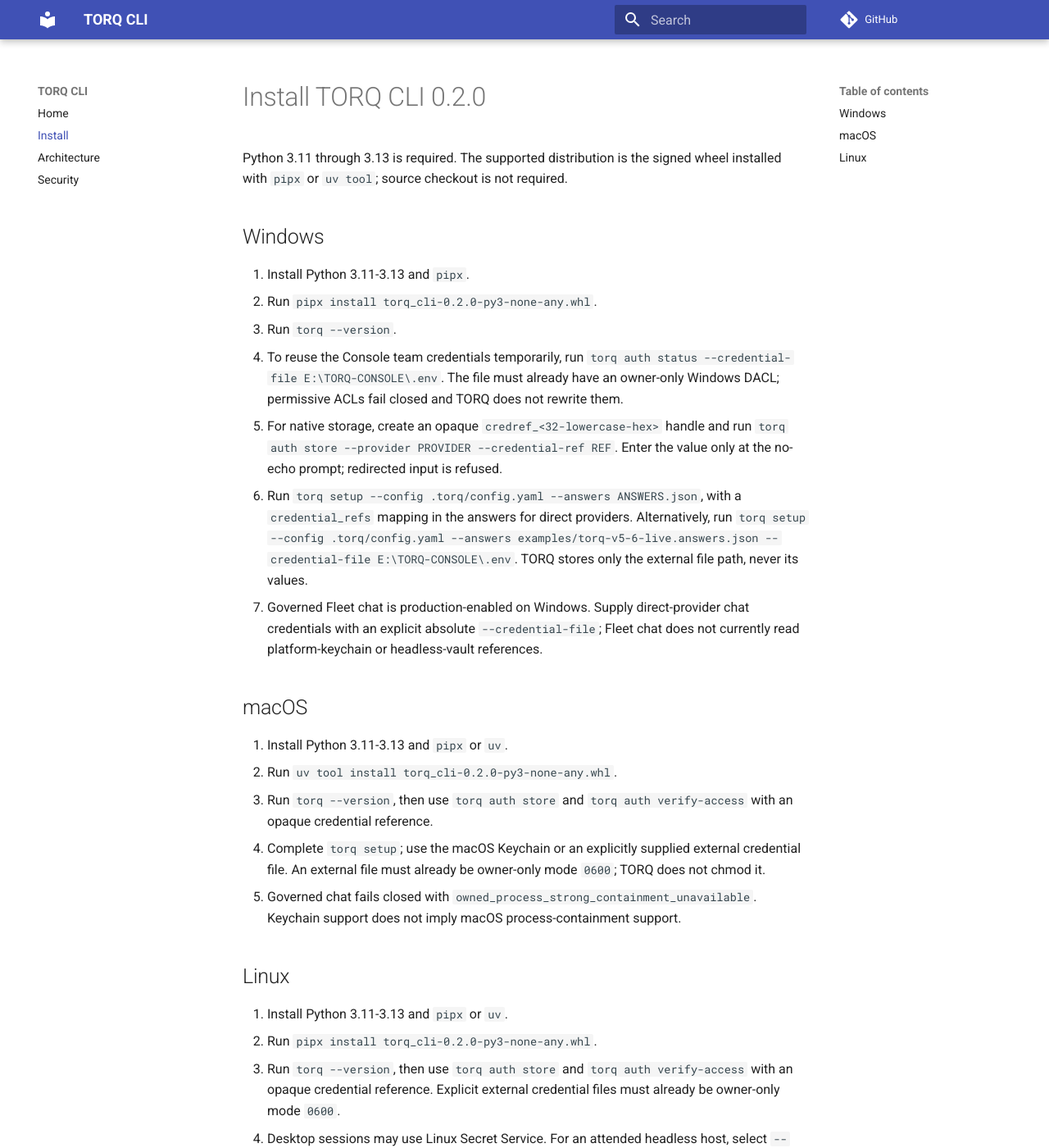
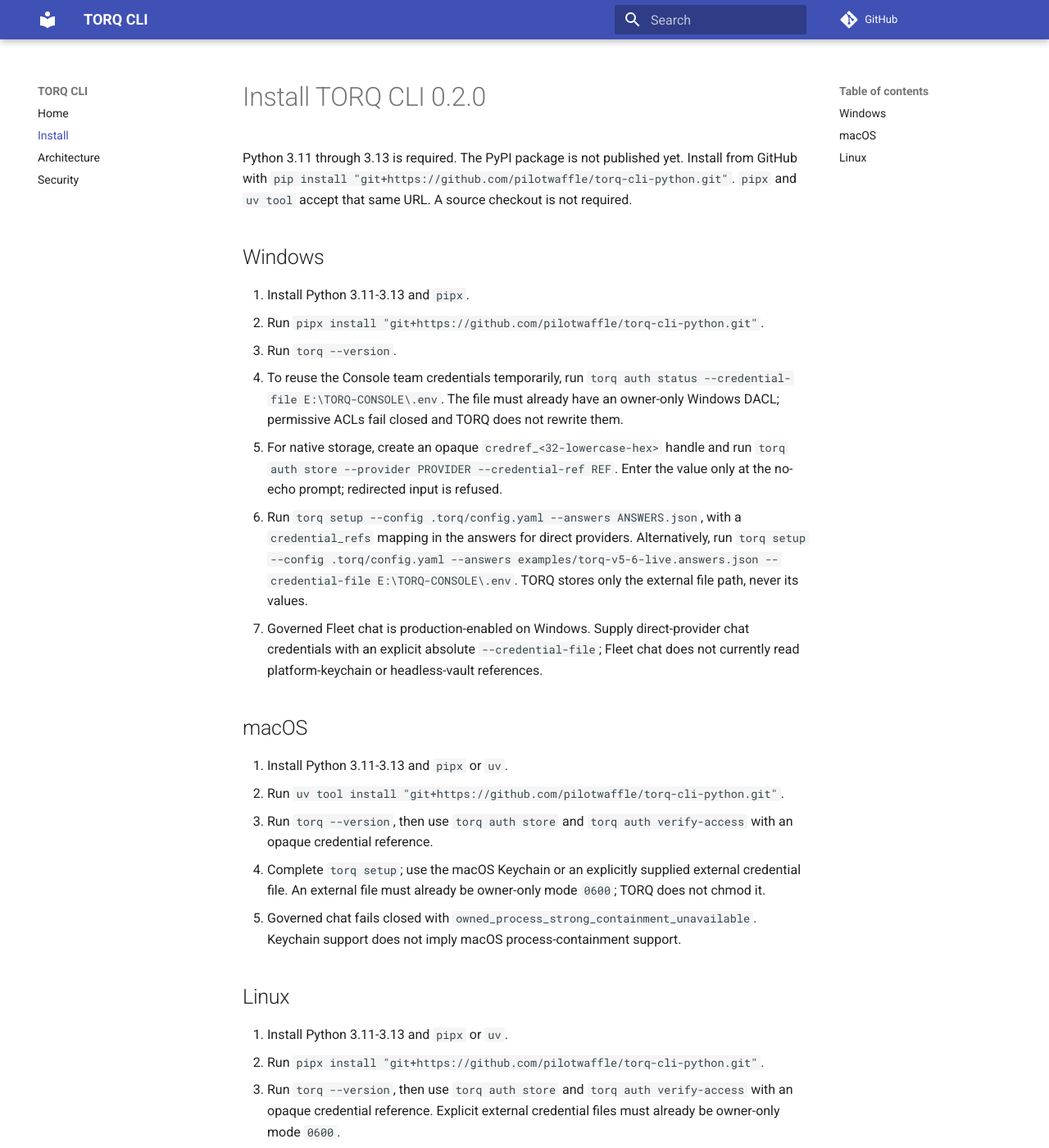
Before and after one commit to pilotwaffle/torq-cli-python, an MkDocs documentation site: the page built from docs/install.md, in a window 1280 px wide and 1400 px high. Shown: the whole window at 82% size. Built offline with MkDocs 1.6.1 and Material for MkDocs 9.7.7, drawn with Linux system fonts in a browser that asks for light colours; comment, search, counter and statistics services are not loaded; some of the changed text lies outside the part shown.

Commit message:
fix: install torq from GitHub until PyPI exists (#87)
The quickstart's pip install torq-cli command 404s because the package
is not on PyPI yet. Point README, the docs homepage, the install page,
and the 0.2.0 user notes at a git+https install, and add a tag-triggered
trusted-publishing workflow that stays idle until a human sets up PyPI.

```diff
--- a/docs/install.md
+++ b/docs/install.md
@@ -1,12 +1,14 @@
 # Install TORQ CLI 0.2.0
 
-Python 3.11 through 3.13 is required. The supported distribution is the signed
-wheel installed with `pipx` or `uv tool`; source checkout is not required.
+Python 3.11 through 3.13 is required. The PyPI package is not published yet.
+Install from GitHub with
+`pip install "git+https://github.com/pilotwaffle/torq-cli-python.git"`.
+`pipx` and `uv tool` accept that same URL. A source checkout is not required.
 
 ## Windows
 
 1. Install Python 3.11-3.13 and `pipx`.
-2. Run `pipx install torq_cli-0.2.0-py3-none-any.whl`.
+2. Run `pipx install "git+https://github.com/pilotwaffle/torq-cli-python.git"`.
 3. Run `torq --version`.
 4. To reuse the Console team credentials temporarily, run
    `torq auth status --credential-file E:\TORQ-CONSOLE\.env`.
@@ -26,7 +28,7 @@
 ## macOS
 
 1. Install Python 3.11-3.13 and `pipx` or `uv`.
-2. Run `uv tool install torq_cli-0.2.0-py3-none-any.whl`.
+2. Run `uv tool install "git+https://github.com/pilotwaffle/torq-cli-python.git"`.
 3. Run `torq --version`, then use `torq auth store` and `torq auth verify-access`
    with an opaque credential reference.
 4. Complete `torq setup`; use the macOS Keychain or an explicitly supplied
@@ -39,7 +41,7 @@
 ## Linux
 
 1. Install Python 3.11-3.13 and `pipx` or `uv`.
-2. Run `pipx install torq_cli-0.2.0-py3-none-any.whl`.
+2. Run `pipx install "git+https://github.com/pilotwaffle/torq-cli-python.git"`.
 3. Run `torq --version`, then use `torq auth store` and `torq auth verify-access`
    with an opaque credential reference.
    Explicit external credential files must already be owner-only mode `0600`.
@@ -55,3 +57,6 @@
 The v0.2.0 candidate has not yet completed protected-main or clean-machine
 release verification. That verification must record the OS image, Python version, wheel
 SHA-256, `torq --version`, and an installed-artifact credential-backend probe.
+Until that verification and a maintainer publish are done, install with the
+GitHub URL above. A local `python -m build` writes
+`torq_cli-0.2.0-py3-none-any.whl` under `dist/` on the build machine.
```
Also changed, not shown: README.md (+1 -1 lines), docs/index.md (+1 -1 lines), docs/releases/torq-cli-v0.2.0-user-notes.md (+1 -1 lines), 1 other file.
